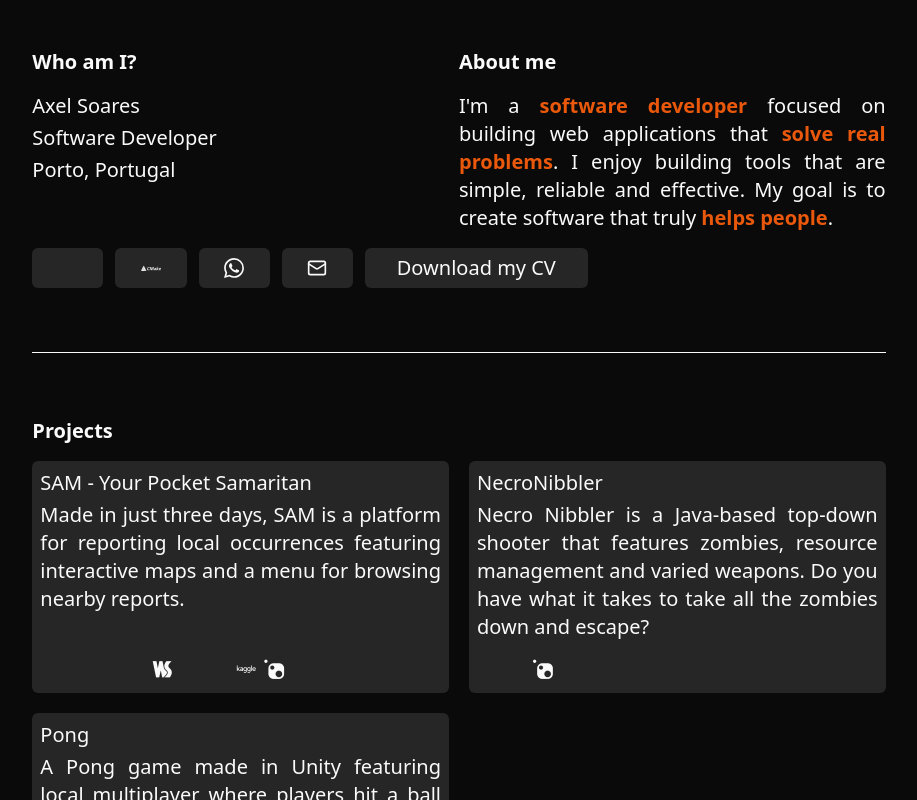
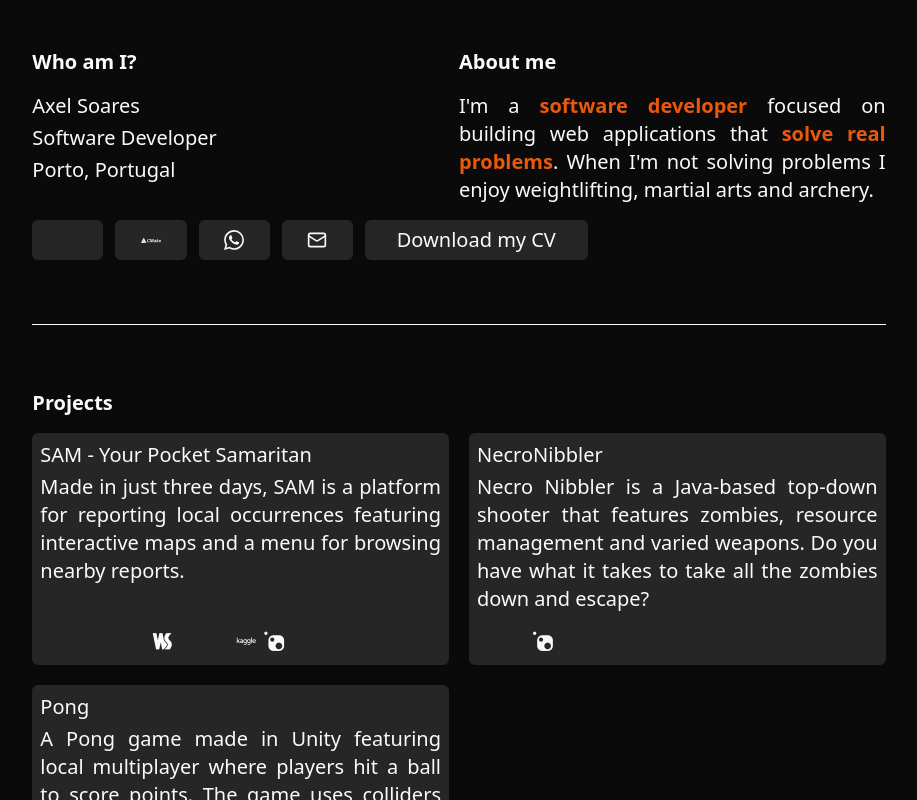
Before and after one commit to ssaxel03/web-portfolio, a Next.js app in the folder portfolio/: page / in a window 1280 px wide. Shown: the top 800 px of the page, without its empty margins (181-1098 px from the left). Built offline with nearby package versions, Linux system fonts and the light colour scheme.

Commit message:
feat: updated about me

```diff
--- a/portfolio/data/portfolio-data.tsx
+++ b/portfolio/data/portfolio-data.tsx
@@ -12,7 +12,7 @@ export const details = {
 }
 
 export const about = {
-    message: <p className='text-xl text-justify'>I'm a <span className='text-orange-600 font-bold'><strong>software developer</strong></span> focused on building web applications that <span className='text-orange-600 font-bold'><strong>solve real problems</strong></span>. I enjoy building tools that are simple, reliable and effective. My goal is to create software that truly <span className='text-orange-600 font-bold'><strong>helps people</strong></span>.</p>,
+    message: <p className='text-xl text-justify'>I'm a <span className='text-orange-600 font-bold'><strong>software developer</strong></span> focused on building web applications that <span className='text-orange-600 font-bold'><strong>solve real problems</strong></span>. When I'm not solving problems I enjoy weightlifting, martial arts and archery.</p>,
 }
 
 export const socials = {
```
